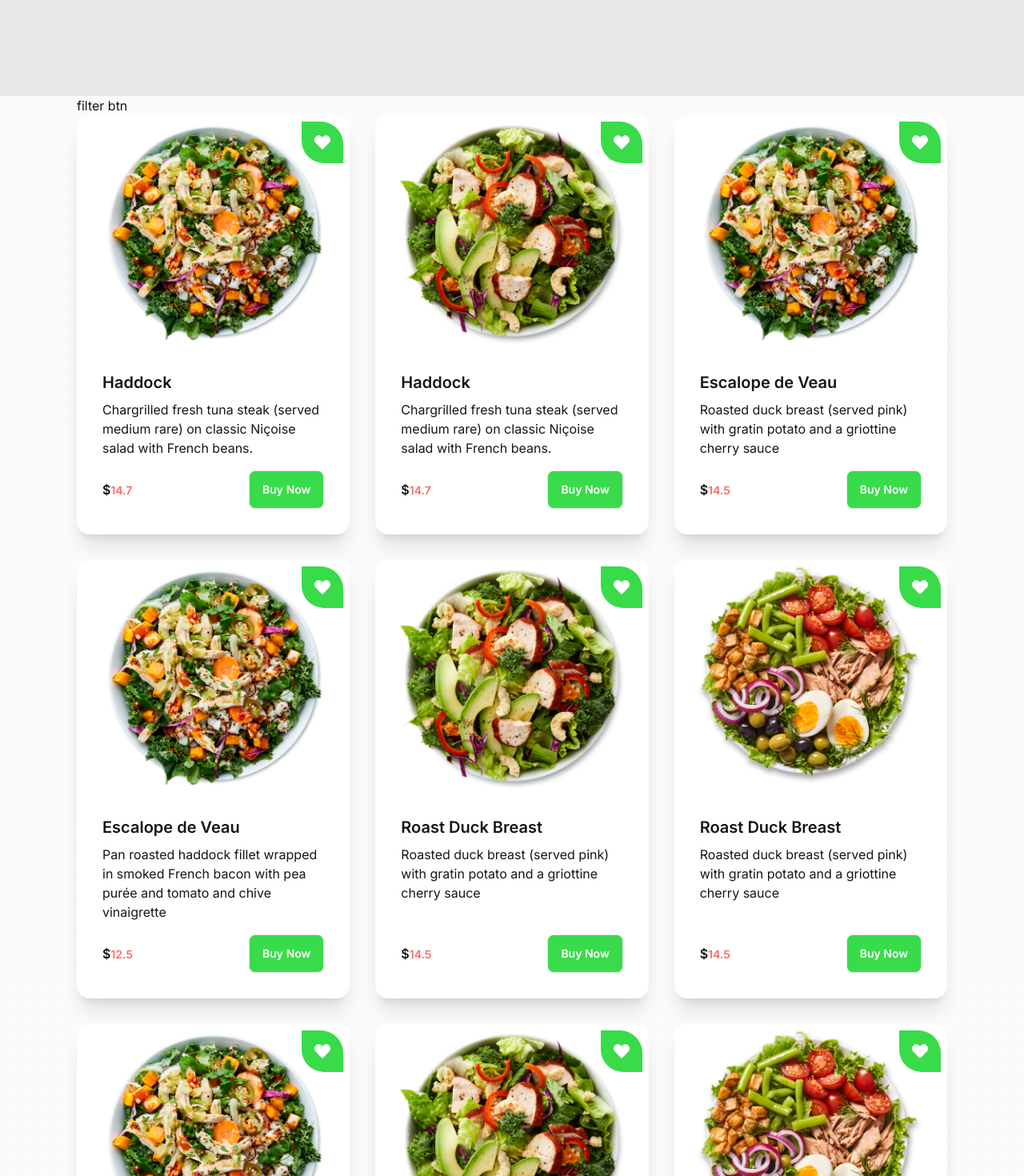
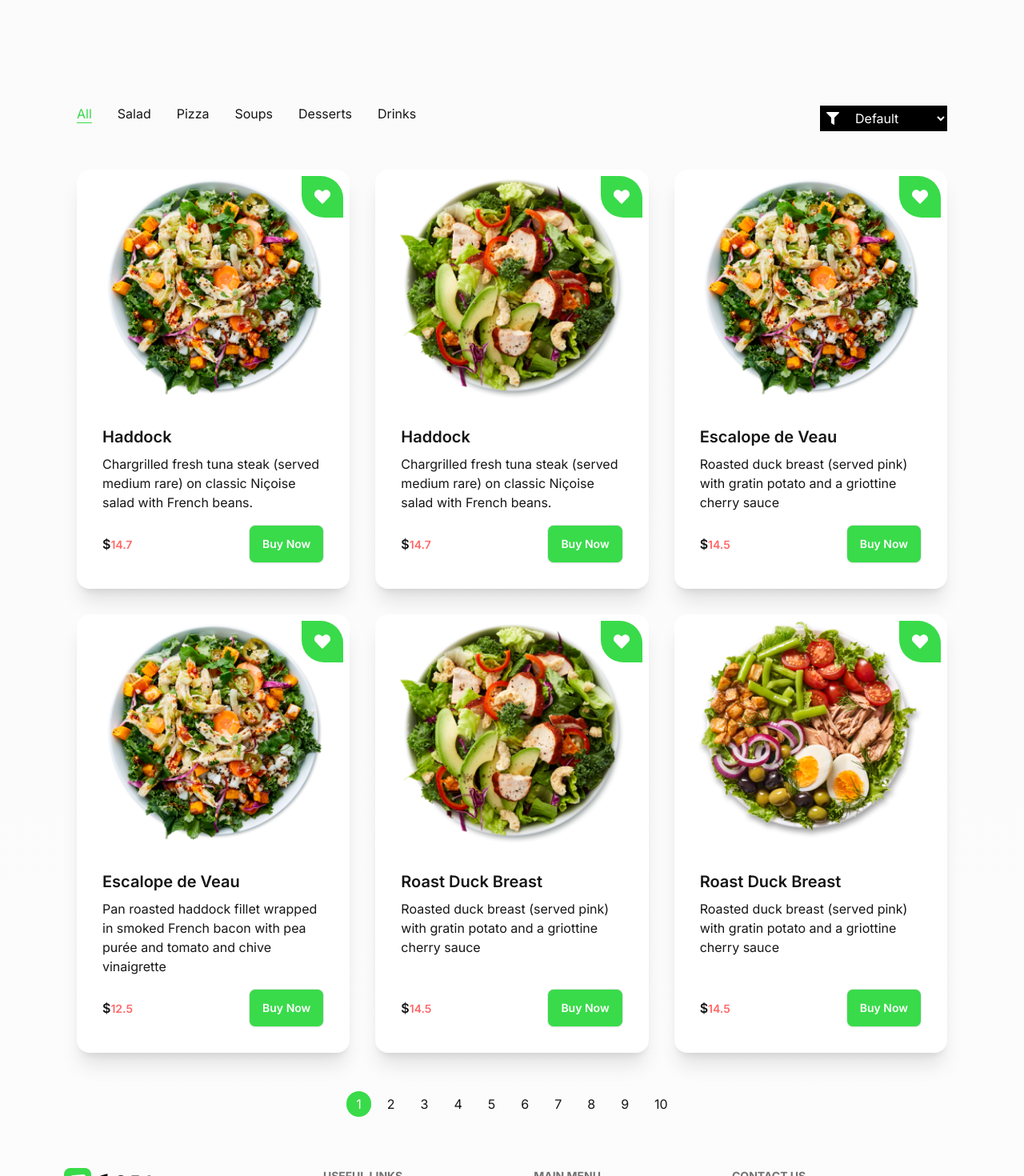
Before and after one commit to rhshuvo44/foodi, a React (Vite) app: page /menu in a window 1280 px wide. Shown: the part 680-2150 px from the top of the page at 80% size. Built offline with nearby package versions, Linux system fonts and the light colour scheme.

Commit message:
filter ,sorting and pagination

```diff
--- a/src/App.css
+++ b/src/App.css
@@ -60,3 +60,9 @@
 .slick-slide {
   padding: 20px;
 }
+
+.active {
+  text-decoration: underline;
+  text-underline-offset: 5px;
+  color: #39db4a;
+}
--- a/src/components/menu/Hero.jsx
+++ b/src/components/menu/Hero.jsx
@@ -2,7 +2,7 @@
 
 const Hero = () => {
   return (
-    <div className="hero min-h-screen bg-base-200">
+    <div className="hero min-h-screen">
       <div className="hero-content text-center">
         <div className="">
           <h3 className="md:text-5xl text-4xl font-bold leading-snug">
--- a/src/components/menu/MenuSection.jsx
+++ b/src/components/menu/MenuSection.jsx
@@ -1,12 +1,14 @@
 import React, { useEffect, useState } from "react";
 import Cards from "../Cards";
+import { FaFilter } from "react-icons/fa";
 
 const MenuSection = () => {
   const [menu, setMenu] = useState([]);
   const [filteredItem, setFilteredItem] = useState([]);
   const [seletedCategory, setSeletedCategory] = useState("all");
   const [sortOption, setSortOption] = useState("default");
-
+  const [currentPage, setCurrentPage] = useState(1);
+  const [itemPerPage, setItemPerPage] = useState(6);
   //load data
   useEffect(() => {
     //fetch data from backend
@@ -30,10 +32,12 @@
         : menu.filter((item) => item.category === category);
     setFilteredItem(filtered);
     setSeletedCategory(category);
+    setCurrentPage(1);
   };
   const showAll = () => {
     setFilteredItem(menu);
     setSeletedCategory("all");
+    setCurrentPage(1);
   };
   //sorting based on A-Z ,Z-A , Low-High pricing
 
@@ -60,14 +64,95 @@
         break;
     }
     setFilteredItem(sortItems);
+    setCurrentPage(1);
   };
+
+  //pagination logic
+
+  const indexOfLastItem = currentPage * itemPerPage;
+  const indexOfFirstItem = indexOfLastItem - itemPerPage;
+  const currentItem = filteredItem.slice(indexOfFirstItem, indexOfLastItem);
+  const paginate = (pageNumber) => setCurrentPage(pageNumber);
 
   return (
     <section className="section-container">
-      <div className="2">filter btn</div>
-      <div className="grid grid-cols-1 md:grid-cols-2 lg:grid-cols-3 gap-8">
-        {filteredItem.map((item) => (
+      <div className="flex flex-col md:flex-row flex-wrap md:justify-between space-y-3 items-center">
+        <div className="flex flex-row justify-start md:items-center md:gap-8 flex-wrap">
+          <button
+            onClick={showAll}
+            className={seletedCategory === "all" ? "active" : ""}
+          >
+            All
+          </button>
+          <button
+            className={seletedCategory === "salad" ? "active" : ""}
+            onClick={() => filterItem("salad")}
+          >
+            Salad
+          </button>
+          <button
+            className={seletedCategory === "pizza" ? "active" : ""}
+            onClick={() => filterItem("pizza")}
+          >
+            Pizza
+          </button>
+          <button
+            className={seletedCategory === "soup" ? "active" : ""}
+            onClick={() => filterItem("soup")}
+          >
+            Soups
+          </button>
+          <button
+            className={seletedCategory === "dessert" ? "active" : ""}
+            onClick={() => filterItem("dessert")}
+          >
+            Desserts
+          </button>
+          <button
+            className={seletedCategory === "drinks" ? "active" : ""}
+            onClick={() => filterItem("drinks")}
+          >
+            Drinks
+          </button>
+        </div>
+        <div className="flex justify-center items-center bg-black">
+          <div className="p-2">
+            <FaFilter className="h-4 w-4 text-white" />
+          </div>
+          <select
+            name="sort"
+            id="sort"
+            onChange={(e) => handleSortChange(e.target.value)}
+            value={sortOption}
+            className="bg-black text-white px-2 py-1 rounded-sm"
+          >
+            <option value="default">Default</option>
+            <option value="A-Z">A-Z</option>
+            <option value="Z-A">Z-A</option>
+            <option value="low-to-high">Low to High</option>
+            <option value="high-to-low">High to Low</option>
+          </select>
+        </div>
+      </div>
+      <div className="grid grid-cols-1 md:grid-cols-2 lg:grid-cols-3 xxl:grid-cols-4 gap-8 my-12">
+        {currentItem.map((item) => (
           <Cards key={item._id} item={item} />
+        ))}
+      </div>
+      {/* pagination  */}
+      <div className="flex justify-center items-center mb-6">
+        {Array.from({
+          length: Math.ceil(filteredItem.length / itemPerPage),
+        }).map((_, index) => (
+          <button
+            key={index}
+            onClick={() => paginate(index + 1)}
+            className={`mx-1 px-3 py-1 rounded-full ${
+              currentPage === index + 1 ? "bg-accent text-white" : ""
+            }`}
+          >
+            {index + 1}
+          </button>
         ))}
       </div>
     </section>
```
